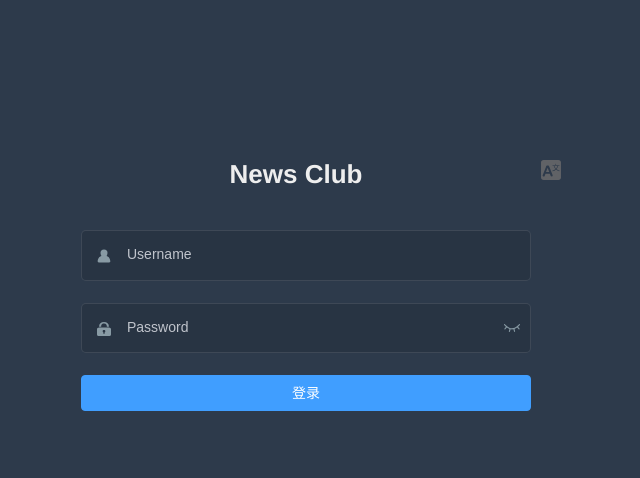
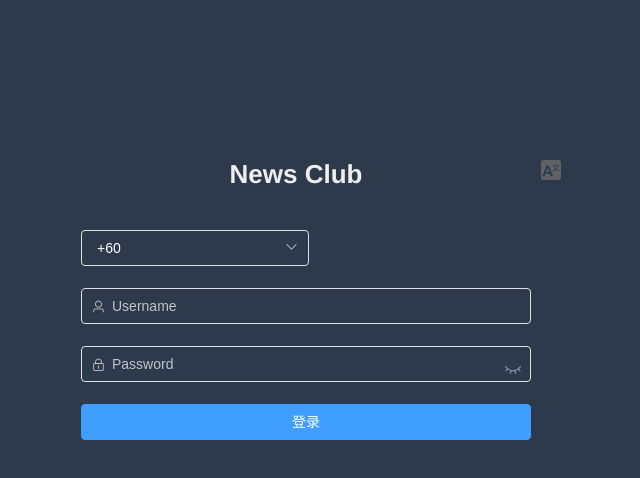
Before and after one commit to yy18570728781/sz-net, a Vue app: page /#/login in a window 1280 px wide. Shown: the top 478 px of the page, without its empty margins (334-974 px from the left). Built offline with nearby package versions, Linux system fonts and the light colour scheme.

Commit message:
登录加参数

```diff
--- a/src/views/login/index.vue
+++ b/src/views/login/index.vue
@@ -9,13 +9,15 @@
       label-position="left"
     >
       <div class="title-container">
-        <h3 class="title">{{$t('loginTitle')}} <lang-select class="set-language"></lang-select></h3>
+        <h3 class="title">{{ $t('loginTitle') }} <lang-select class="set-language" /></h3>
       </div>
 
-      <el-form-item prop="username">
-        <span class="svg-container">
-          <svg-icon icon-class="user" />
-        </span>
+      <el-form-item>
+        <el-select v-model="loginForm.prefix" placeholder="请选择">
+          <el-option v-for="item in selectPre" :key="item" :label="item" :value="item" />
+        </el-select>
+      </el-form-item>
+      <el-form-item prop="username" class="useNameline">
         <el-input
           ref="username"
           v-model="loginForm.userCode"
@@ -24,13 +26,16 @@
           type="text"
           tabindex="1"
           auto-complete="on"
-        />
+        >
+          <i slot="prefix" class="el-input__icon el-icon-user" />
+
+        </el-input>
       </el-form-item>
 
       <el-form-item prop="password">
-        <span class="svg-container">
+        <!-- <span class="svg-container">
           <svg-icon icon-class="password" />
-        </span>
+        </span> -->
         <el-input
           :key="passwordType"
           ref="password"
@@ -41,7 +46,9 @@
           tabindex="2"
           auto-complete="on"
           @keyup.enter.native="handleLogin"
-        />
+        >
+          <i slot="prefix" class="el-input__icon el-icon-lock" />
+        </el-input>
         <span class="show-pwd" @click="showPwd">
           <svg-icon
             :icon-class="passwordType === 'password' ? 'eye' : 'eye-open'"
@@ -54,8 +61,7 @@
         type="primary"
         style="width: 100%; margin-bottom: 30px"
         @click.native.prevent="handleLogin"
-        >{{$t('loginButton')}}</el-button
-      >
+      >{{ $t('loginButton') }}</el-button>
 
       <!-- <div class="tips">
         <span style="margin-right: 20px">username: admin</span>
@@ -66,27 +72,27 @@
 </template>
 
 <script>
-import { validUsername } from "@/utils/validate";
+import { validUsername } from '@/utils/validate'
 import LangSelect from '@/components/LangSelect'
 
 export default {
-  name: "Login",
-  components:{LangSelect},
+  name: 'Login',
+  components: { LangSelect },
   data() {
     const validateUsername = (rule, value, callback) => {
       if (!validUsername(value)) {
-        callback(new Error("Please enter the correct user name"));
+        callback(new Error('Please enter the correct user name'))
       } else {
-        callback();
+        callback()
       }
-    };
+    }
     const validatePassword = (rule, value, callback) => {
       if (value.length < 6) {
-        callback(new Error("The password can not be less than 6 digits"));
+        callback(new Error('The password can not be less than 6 digits'))
       } else {
-        callback();
+        callback()
       }
-    };
+    }
     return {
       loginForm: {
         // userCode: "KT778",
@@ -95,68 +101,83 @@ export default {
         // userCode: "18975808652",
         // password: "q123456",
 
-        userCode: "",
-        password: "",
+        userCode: '',
+        password: '',
         // userCode: "13611111111",
         // password: "q12345678",
-        prefix:'+60',
-        dassd:'+60',
+        prefix: '+60'
       },
+      selectPre: ['+60', '+65', '+64'],
       loginRules: {
         userCode: [
-          { required: true, trigger: "blur", validator: validateUsername },
+          { required: true, trigger: 'blur', validator: validateUsername }
         ],
         password: [
-          { required: true, trigger: "blur", validator: validatePassword },
-        ],
+          { required: true, trigger: 'blur', validator: validatePassword }
+        ]
       },
       loading: false,
-      passwordType: "password",
+      passwordType: 'password',
       redirect: undefined,
-    };
+      options: [{
+        value: '选项1',
+        label: '黄金糕'
+      }, {
+        value: '选项2',
+        label: '双皮奶'
+      }, {
+        value: '选项3',
+        label: '蚵仔煎'
+      }, {
+        value: '选项4',
+        label: '龙须面'
+      }, {
+        value: '选项5',
+        label: '北京烤鸭'
+      }],
+      value: ''
+
+    }
   },
   watch: {
     $route: {
-      handler: function (route) {
-        this.redirect = route.query && route.query.redirect;
+      handler: function(route) {
+        this.redirect = route.query && route.query.redirect
       },
-      immediate: true,
-    },
+      immediate: true
+    }
   },
   methods: {
     showPwd() {
-      if (this.passwordType === "password") {
-        this.passwordType = "";
+      if (this.passwordType === 'password') {
+        this.passwordType = ''
       } else {
-        this.passwordType = "password";
+        this.passwordType = 'password'
       }
       this.$nextTick(() => {
-        this.$refs.password.focus();
-      });
+        this.$refs.password.focus()
+      })
     },
     handleLogin() {
       this.$refs.loginForm.validate((valid) => {
         if (valid) {
-          this.loading = true;
+          this.loading = true
           this.$store
-            .dispatch("user/login", this.loginForm)
+            .dispatch('user/login', this.loginForm)
             .then((res) => {
-              this.$router.push({ path: this.redirect || "/" });
+              this.$router.push({ path: this.redirect || '/' })
 
-              this.loading = false;
+              this.loading = false
             })
-            .catch((err) => {
-              this.loading = false;
-            });
+            .catch(() => this.loading = false)
         } else {
-          console.log("error submit!!");
-          return false;
+          console.log('error submit!!')
+          return false
         }
-      });
-
-    },
-  },
-};
+      })
+    }
+  }
+}
 </script>
 
 <style lang="scss">
@@ -174,35 +195,32 @@ $cursor: #fff;
 }
 
 /* reset element-ui css */
+
 .login-container {
+  .el-input-group__append, .el-input-group__prepend {
+    background: transparent;
+    color: #fff;
+  }
   .el-input {
-    display: inline-block;
-    height: 47px;
-    width: 85%;
+    // display: inline-block;
+    // height: 47px;
+    // width: 85%;
 
     input {
       background: transparent;
-      border: 0px;
-      -webkit-appearance: none;
-      border-radius: 0px;
-      padding: 12px 5px 12px 15px;
-      color: $light_gray;
-      height: 47px;
-      caret-color: $cursor;
-
-      &:-webkit-autofill {
-        box-shadow: 0 0 0px 1000px $bg inset !important;
-        -webkit-text-fill-color: $cursor !important;
-      }
+      // &:-webkit-autofill {
+      //   box-shadow: 0 0 0px 1000px $bg inset !important;
+      //   -webkit-text-fill-color: $cursor !important;
+      // }
     }
   }
 
-  .el-form-item {
-    border: 1px solid rgba(255, 255, 255, 0.1);
-    background: rgba(0, 0, 0, 0.1);
-    border-radius: 5px;
-    color: #454545;
-  }
+  // .el-form-item {
+  //   // border: 1px solid rgba(255, 255, 255, 0.1);
+  //   // background: rgba(0, 0, 0, 0.1);
+  //   border-radius: 5px;
+  //   color: #454545;
+  // }
 }
 </style>
 
```
Also changed, not shown: src/store/modules/user.js (+67 -71 lines), 1 other file (tests, documents, lock files or other folders).
